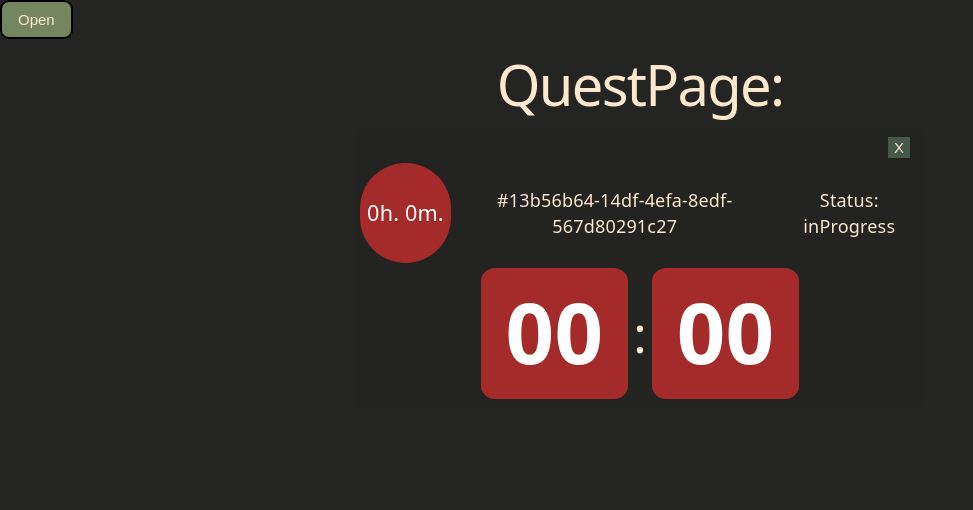
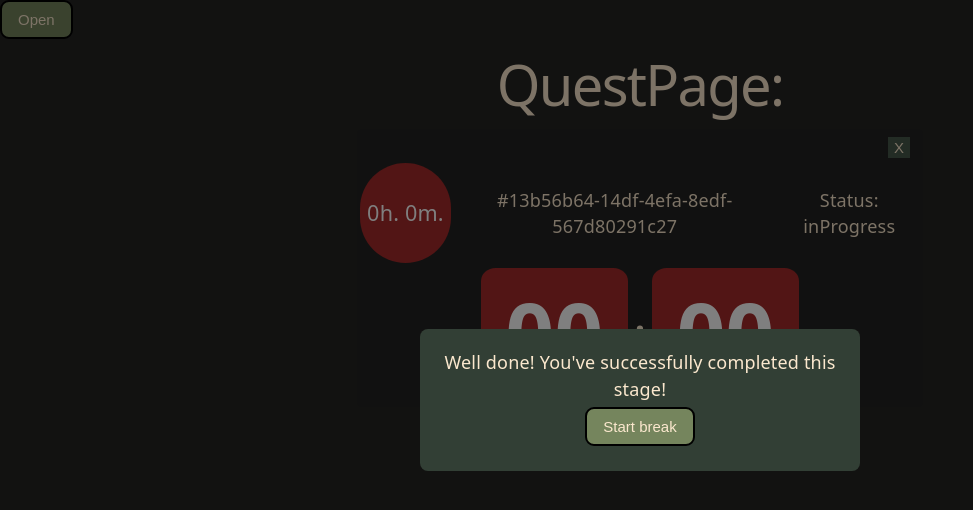
Before and after one commit to CShark666/my-pomo-quest, a React app in the folder frontend/: page /quest in a window 1280 px wide. Both pictures are taken after a click on the button "Get started". Shown: the top 510 px of the page, without its empty margins (0-973 px from the left). Built offline with nearby package versions, Linux system fonts and the light colour scheme; the HTML template or start-up script is replaced by a standard one.

Commit message:
add window with message after finishing interval

```diff
--- a/frontend/src/components/Timer.jsx
+++ b/frontend/src/components/Timer.jsx
@@ -4,6 +4,7 @@ import { useState, useEffect, useRef } from "react";
 export function Timer({ duration }) {
   const [remaining, setRemaining] = useState(duration);
   const [isRunning, setIsRunning] = useState(false);
+  const [showWindow, setShowWindow] = useState(false);
   const intervalRef = useRef(null);
 
   useEffect(() => {
@@ -17,6 +18,7 @@ export function Timer({ duration }) {
       intervalRef.current = setInterval(() => {
         setRemaining((prev) => {
           if (prev <= 100) {
+            setShowWindow(true);
             clearInterval(intervalRef.current);
             setIsRunning(false);
             return 0;
@@ -42,6 +44,7 @@ export function Timer({ duration }) {
   };
 
   return (
+    <>
       <div className="timer">
         <div className="time">
           <div className="hours">
@@ -59,5 +62,16 @@ export function Timer({ duration }) {
           </div>
         </div>
       </div>
+      {showWindow && (
+        <div className="overlay">
+          <div className="dialog-window">
+            <span>Well done! You've successfully completed this stage!</span>
+            <div>
+              <button onClick={()=>{setShowWindow(false)}}>Start break</button>
+            </div>
+          </div>
+        </div>
+      )}
+    </>
   );
 }
--- a/frontend/src/styles/CancelButton.css
+++ b/frontend/src/styles/CancelButton.css
@@ -4,24 +4,3 @@
     background-color: rgb(71, 88, 75);
     border-style: none;
 }
-
-.overlay {
-    position: fixed;
-    top: 0;
-    left: 0;
-    width: 100%;
-    height: 100%;
-    background-color: rgba(0, 0, 0, 0.5);
-    display: flex;
-    justify-content: center;
-    align-items: center;
-    z-index: 1000;
-}
-
-.dialog-window {
-    background-color: rgb(50, 63, 53);
-    padding: 20px;
-    border-radius: 8px;
-    width: 500px;
-    text-align: center;
-}
--- a/frontend/src/styles/Timer.css
+++ b/frontend/src/styles/Timer.css
@@ -33,3 +33,24 @@
     font-size: 85px;
     border-radius: 10%;
 }
+
+.overlay {
+    position: fixed;
+    top: 0;
+    left: 0;
+    width: 100%;
+    height: 100%;
+    background-color: rgba(0, 0, 0, 0.5);
+    display: flex;
+    justify-content: center;
+    align-items: center;
+    z-index: 1000;
+}
+
+.dialog-window {
+    background-color: rgb(50, 63, 53);
+    padding: 20px;
+    border-radius: 8px;
+    width: 400px;
+    text-align: center;
+}
```
Lines whose indentation alone changed are shown as unchanged.
